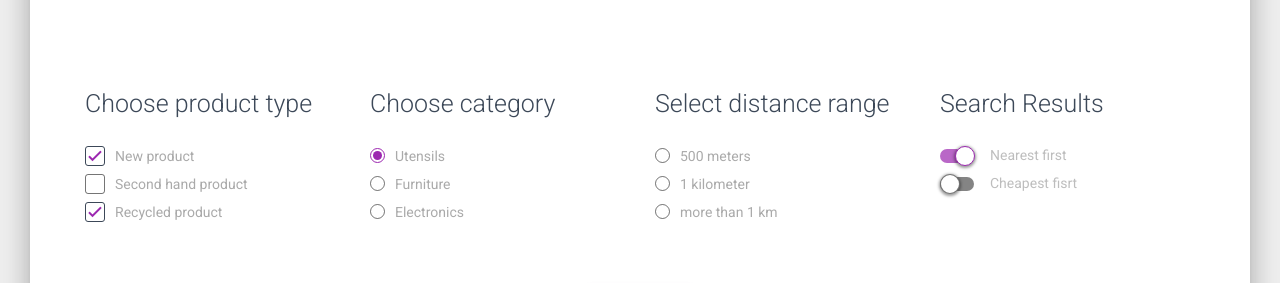
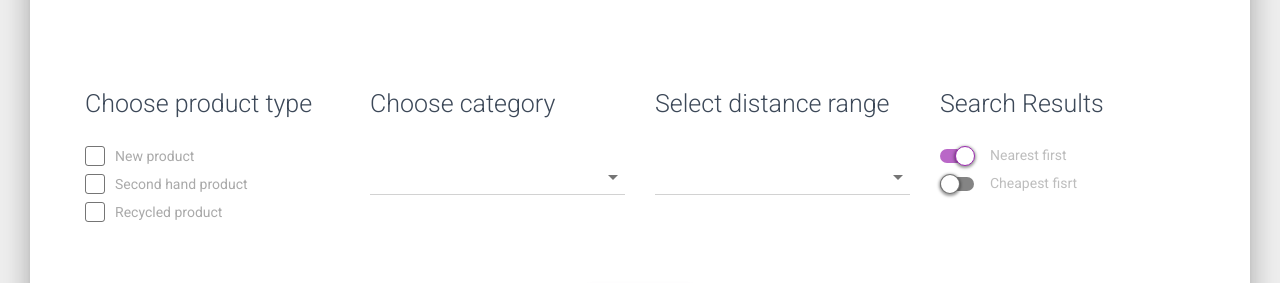
Before and after one commit to malihanawshin/ShopDock, a Vue app: page / in a window 1280 px wide. Shown: the part 900-1183 px from the top of the page. Built offline with nearby package versions, Linux system fonts and the light colour scheme.

Commit message:
fixed checkbox, added drop-down

```diff
--- a/src/views/components/BasicElementsSection.vue
+++ b/src/views/components/BasicElementsSection.vue
@@ -19,9 +19,9 @@
             <h3>Choose product type </h3>
           </div>
           <div class="flex-column">
-            <md-checkbox v-model="checkbox1">New product </md-checkbox>
-            <md-checkbox v-model="checkbox2">Second hand product </md-checkbox>
-            <md-checkbox v-model="checkbox3">Recycled product </md-checkbox
+            <md-checkbox v-model="checkbox1" value="false"> New product </md-checkbox>
+            <md-checkbox v-model="checkbox2" value="false"> Second hand product </md-checkbox>
+            <md-checkbox v-model="checkbox3" value="false"> Recycled product </md-checkbox
             >
           </div>
         </div>
@@ -33,9 +33,13 @@
             <h3>Choose category </h3>
           </div>
           <div class="flex-column">
-            <md-radio v-model="radio1" :value="true" name="category"> Utensils </md-radio>
-            <md-radio v-model="radio2" :value="true" name="category"> Furniture </md-radio>
-            <md-radio v-model="radio3" :value="true" name="category"> Electronics </md-radio>
+          <md-field>
+            <md-select v-model="category" name="category" id="category">
+              <md-option value="utensils">Utensils</md-option>
+              <md-option value="furniture">Furniture</md-option>
+              <md-option value="devices">Digital devices</md-option>
+              </md-select>
+              </md-field>
           </div>
         </div>
 
@@ -46,9 +50,13 @@
             <h3>Select distance range </h3>
           </div>
           <div class="flex-column">
-            <md-radio v-model="radio4" :value="true"> 500 meters </md-radio>
-            <md-radio v-model="radio5" :value="false"> 1 kilometer </md-radio>
-            <md-radio v-model="radio6" :value="true"> more than 1 km</md-radio>
+            <md-field>
+            <md-select v-model="diatance" name="distance" id="distance">
+              <md-option value="500m">500 meters </md-option>
+              <md-option value="1km">1 kilometer </md-option>
+              <md-option value="more">More than 1km </md-option>
+              </md-select>
+              </md-field>
           </div>
         </div>
 
```
